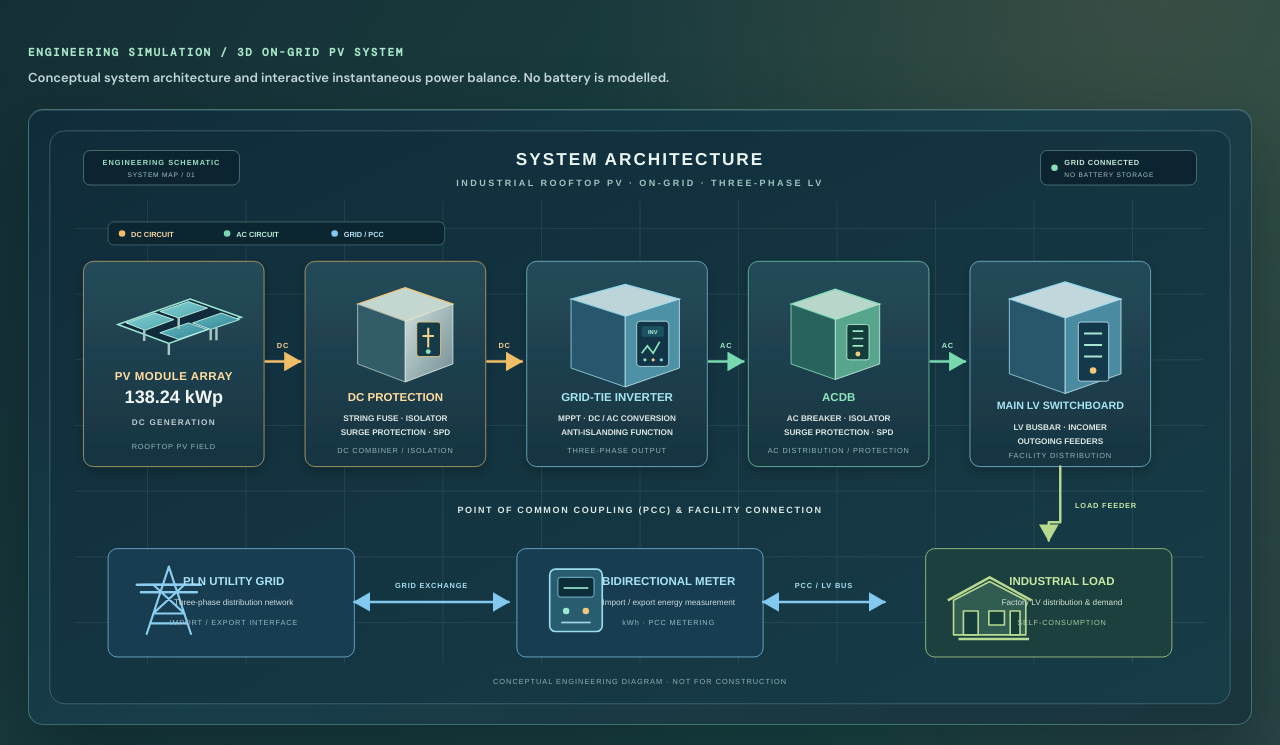
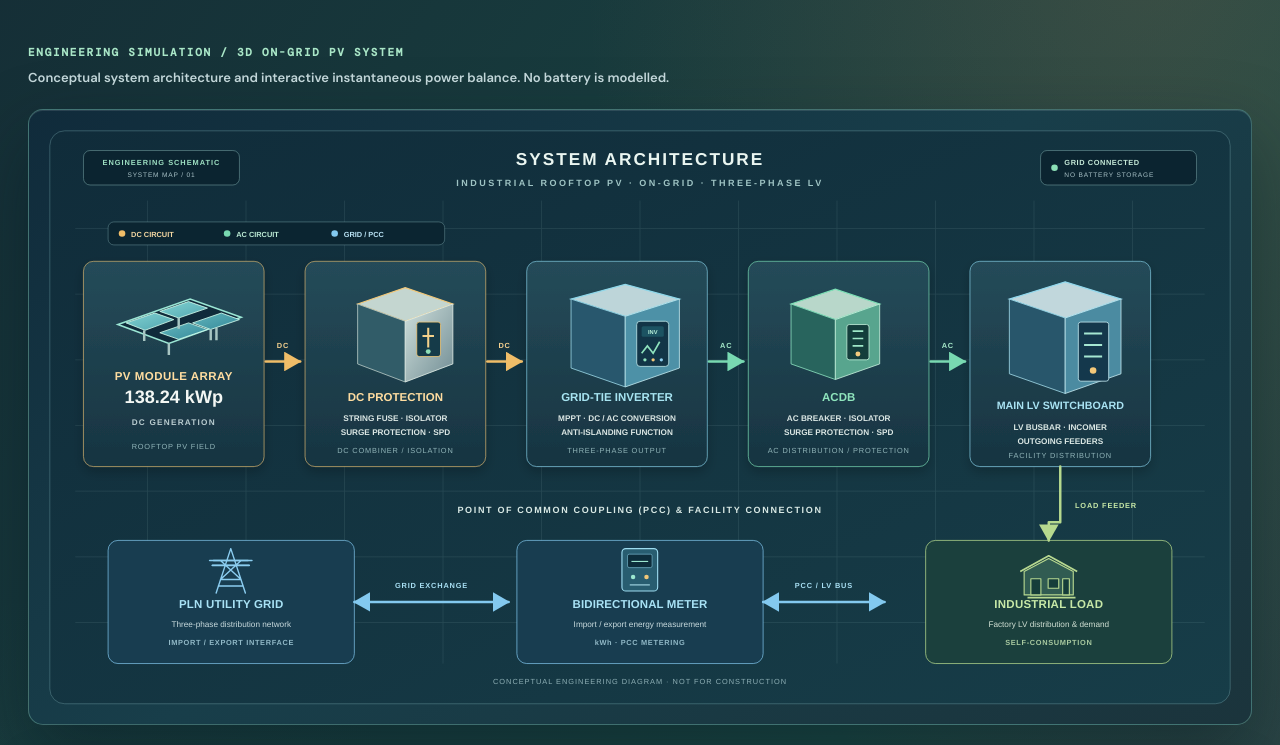
Before and after one commit to ian04kk/ian04kk.github.io, a plain HTML site: page index.html in a window 1280 px wide. Shown: the part 3460-4205 px from the top of the page. Drawn offline with nearby package versions, Linux system fonts and the light colour scheme.

Commit message:
Center PV utility meter and load cards; justify engineering disclaimer

```diff
--- a/index.html
+++ b/index.html
@@ -201,7 +201,7 @@
 .pv-caption div{padding:13px 14px;border:1px solid #ffffff20;border-radius:7px;background:#ffffff08}
 .pv-caption b{display:block;font:800 11px Manrope;color:#dff5e9;letter-spacing:.06em}
 .pv-caption span{display:block;font-size:11px;color:#a9bec5;margin-top:4px}
-.pv-footnote{font-size:11px;color:#9fb6bd;margin:15px 2px 0}
+.pv-footnote{display:block;width:100%;max-width:none;box-sizing:border-box;font-size:11px;line-height:1.85;color:#b7cbd0;text-align:justify;text-justify:inter-word;margin:16px 0 0;padding:0 clamp(12px,2vw,24px)}
 @media(max-width:760px){.pv-caption{grid-template-columns:1fr 1fr}.pv-shell{padding:8px}}
 @media(max-width:480px){.pv-caption{grid-template-columns:1fr}}
 
@@ -911,39 +911,45 @@ footer .foot a{color:#c3d8c7}
 <!-- Utility interface and facility load -->
 <g font-family="Arial, sans-serif">
  <text x="720" y="466" text-anchor="middle" fill="#d9e9e5" font-size="11" font-weight="800" letter-spacing="2">POINT OF COMMON COUPLING (PCC) & FACILITY CONNECTION</text>
- <!-- Utility grid card -->
- <rect x="72" y="510" width="300" height="132" rx="11" fill="#183d50" stroke="#83c9ef" stroke-opacity=".85"/>
- <g transform="translate(112 532)" stroke="#8bcdf0" stroke-width="2.6" fill="none" stroke-linecap="round" stroke-linejoin="round">
+ <!-- Three lower interface cards: centered icon above dedicated text area -->
+ <rect x="72" y="500" width="300" height="150" rx="12" fill="#183d50" stroke="#83c9ef" stroke-opacity=".85"/>
+ <rect x="570" y="500" width="300" height="150" rx="12" fill="#183d50" stroke="#83c9ef" stroke-opacity=".85"/>
+ <rect x="1068" y="500" width="300" height="150" rx="12" fill="#1b403d" stroke="#b6d98e" stroke-opacity=".9"/>
+ <!-- Utility grid icon, centered -->
+ <g transform="translate(199 510) scale(.66)" stroke="#8bcdf0" stroke-width="2.6" fill="none" stroke-linecap="round" stroke-linejoin="round">
   <path d="M34 0L7 82M34 0L61 82M15 57H53M11 69H57M2 22H66M0 31H68M15 57L53 22M53 57L15 22"/>
   <path d="M-5 22H73M0 31H68" stroke-width="3"/>
  </g>
- <text x="225" y="554" text-anchor="middle" fill="#a8e2f5" font-size="14" font-weight="800">PLN UTILITY GRID</text>
- <text x="225" y="579" text-anchor="middle" fill="#c8dadd" font-size="10">Three-phase distribution network</text>
- <text x="225" y="603" text-anchor="middle" fill="#91b9c7" font-size="9" letter-spacing="1">IMPORT / EXPORT INTERFACE</text>
- <!-- Bidirectional meter -->
- <rect x="570" y="510" width="300" height="132" rx="11" fill="#183d50" stroke="#83c9ef" stroke-opacity=".85"/>
- <g transform="translate(610 535)">
+ <g text-anchor="middle" font-family="Arial, sans-serif">
+  <text x="222" y="582" fill="#a8e2f5" font-size="14" font-weight="800" letter-spacing=".25">PLN UTILITY GRID</text>
+  <text x="222" y="605" fill="#c8dadd" font-size="10">Three-phase distribution network</text>
+  <text x="222" y="627" fill="#91b9c7" font-size="9" font-weight="700" letter-spacing=".8">IMPORT / EXPORT INTERFACE</text>
+ </g>
+ <!-- Bidirectional meter icon, centered -->
+ <g transform="translate(698 510) scale(.68)">
   <rect x="0" y="0" width="64" height="76" rx="7" fill="#285d70" stroke="#9ddcf0" stroke-width="2"/>
   <rect x="10" y="10" width="44" height="24" rx="3" fill="#0d2d3b" stroke="#8bcfe4"/>
   <path d="M17 23H47" stroke="#9ce7d0" stroke-width="2"/>
   <circle cx="20" cy="51" r="4" fill="#9ce7d0"/><circle cx="44" cy="51" r="4" fill="#f0c879"/>
   <path d="M14 65H50" stroke="#a6d9e6" stroke-width="2"/>
  </g>
- <text x="755" y="554" text-anchor="middle" fill="#a8e2f5" font-size="14" font-weight="800">BIDIRECTIONAL METER</text>
- <text x="755" y="579" text-anchor="middle" fill="#c8dadd" font-size="10">Import / export energy measurement</text>
- <text x="755" y="603" text-anchor="middle" fill="#91b9c7" font-size="9" letter-spacing="1">kWh · PCC METERING</text>
- <!-- Industrial load -->
- <rect x="1068" y="510" width="300" height="132" rx="11" fill="#1b403d" stroke="#b6d98e" stroke-opacity=".9"/>
- <g transform="translate(1102 538)" stroke="#b8d991" stroke-width="2" fill="none" stroke-linejoin="round">
+ <g text-anchor="middle" font-family="Arial, sans-serif">
+  <text x="720" y="582" fill="#a8e2f5" font-size="14" font-weight="800" letter-spacing=".1">BIDIRECTIONAL METER</text>
+  <text x="720" y="605" fill="#c8dadd" font-size="10">Import / export energy measurement</text>
+  <text x="720" y="627" fill="#91b9c7" font-size="9" font-weight="700" letter-spacing=".8">kWh · PCC METERING</text>
+ </g>
+ <!-- Industrial facility icon, centered -->
+ <g transform="translate(1188 514) scale(.68)" stroke="#b8d991" stroke-width="2" fill="none" stroke-linejoin="round">
   <path d="M0 35L44 12L88 35V77H0Z" fill="#315c52"/>
   <path d="M-7 35L44 7L95 35" stroke-width="3"/>
   <path d="M12 48H30V77H12ZM43 48H62V65H43ZM69 48H81V77H69Z" fill="#153d3a"/>
   <path d="M6 82H92" stroke-width="3"/>
  </g>
- <text x="1234" y="554" text-anchor="middle" fill="#c7e8a7" font-size="14" font-weight="800">INDUSTRIAL LOAD</text>
- <text x="1234" y="579" text-anchor="middle" fill="#d2e0d4" font-size="10">Factory LV distribution & demand</text>
- <text x="1234" y="603" text-anchor="middle" fill="#a9c9a0" font-size="9" letter-spacing="1">SELF-CONSUMPTION</text>
-</g>
+ <g text-anchor="middle" font-family="Arial, sans-serif">
+  <text x="1218" y="582" fill="#c7e8a7" font-size="14" font-weight="800" letter-spacing=".3">INDUSTRIAL LOAD</text>
+  <text x="1218" y="605" fill="#d2e0d4" font-size="10">Factory LV distribution &amp; demand</text>
+  <text x="1218" y="627" fill="#a9c9a0" font-size="9" font-weight="700" letter-spacing=".8">SELF-CONSUMPTION</text>
+ </g>
 <!-- PCC connections: grid <-> meter <-> LV bus; LV bus -> facility -->
 <g fill="none" stroke-linecap="round" stroke-linejoin="round">
  <path d="M372 575H560" stroke="#83c9ef" stroke-width="3" marker-start="url(#pvArrowGrid2)" marker-end="url(#pvArrowGrid2)"/>
```
